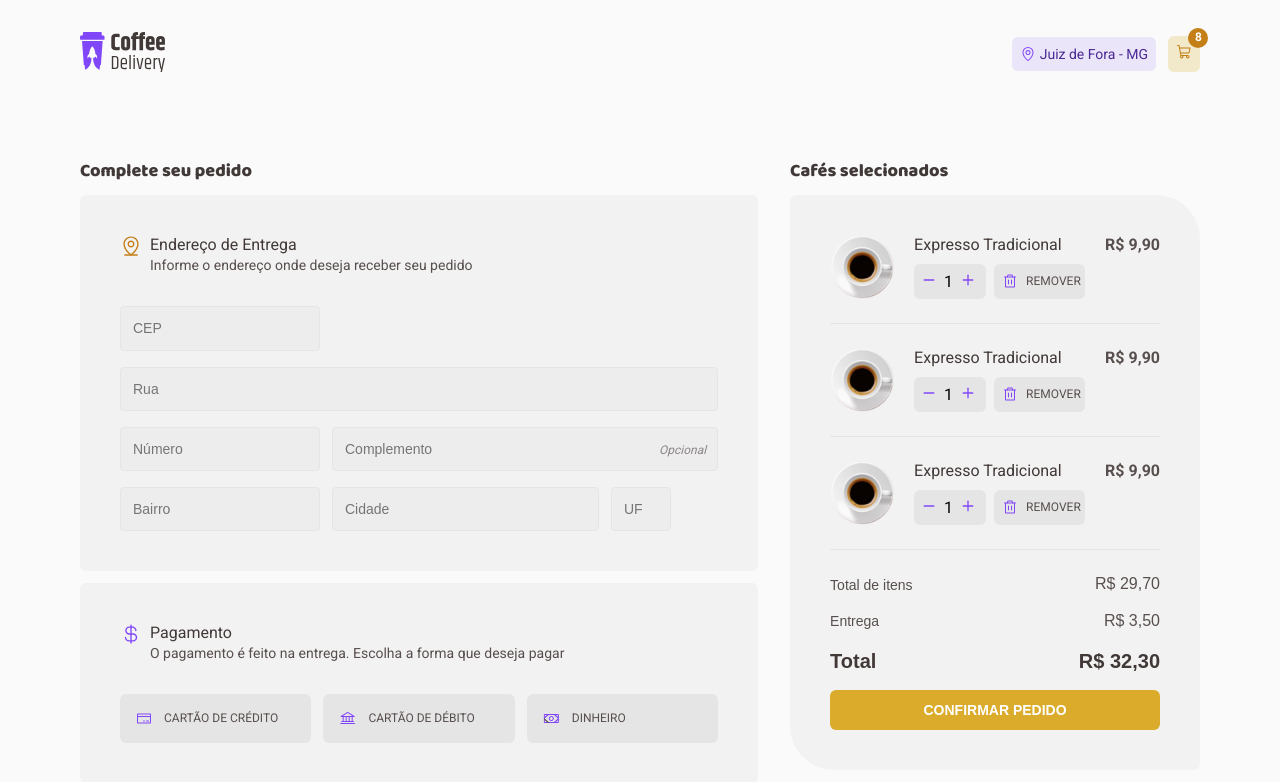
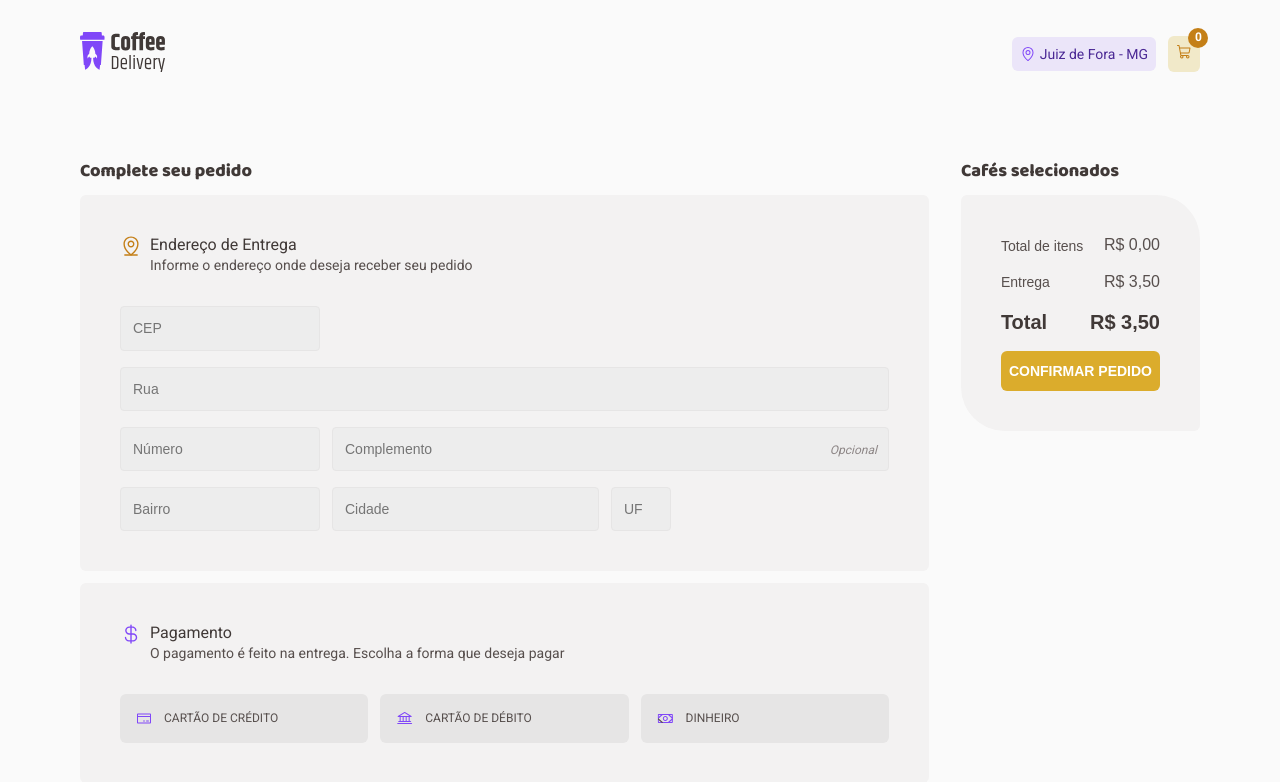
Before and after one commit to brunogoncalvesferreira/delivery_coffee, a React (Vite) app: page /checkout in a window 1280 px wide. Shown: the top 782 px of the page. Built offline with nearby package versions, Linux system fonts and the light colour scheme.

Commit message:
features adicionar, deletar itens carrinho

```diff
--- a/src/components/Header/index.tsx
+++ b/src/components/Header/index.tsx
@@ -2,8 +2,10 @@ import { HeaderContainer } from './style'
 import { MapPin, ShoppingCart } from '@phosphor-icons/react'
 import { NavLink } from 'react-router-dom'
 import logoCoffee from '../../assets/logo.svg'
+import { useCart } from '../../hooks/useCart'
 
 export function Header() {
+  const { itemsInCart } = useCart()
   return (
     <>
       <HeaderContainer>
@@ -18,7 +20,7 @@ export function Header() {
           </div>
           <NavLink to={'/checkout'}>
             <ShoppingCart />
-            <span>8</span>
+            <span>{itemsInCart}</span>
           </NavLink>
         </nav>
       </HeaderContainer>
--- a/src/contexts/CoffeeContext.tsx
+++ b/src/contexts/CoffeeContext.tsx
@@ -1,6 +1,33 @@
-import { ReactNode, createContext } from 'react'
+import { ReactNode, createContext, useEffect, useState } from 'react'
+import { DATABASE } from '../database/data'
 
-interface CartContextType {}
+export interface CartProps {
+  id: number
+  image: string
+  title: string
+  price: number
+  quantity: number
+}
+
+export interface ItemsProps {
+  id: number
+  image: string
+  title: string
+  description: string
+  price: number
+  quantity: number
+}
+
+interface CartContextType {
+  itemsInCart: number
+  cart: CartProps[]
+  items: ItemsProps[]
+  addToCart: (itemID: ItemsProps) => void
+  decrementItemCart: (itemID: ItemsProps) => void
+  sumItemsInCart: () => number
+  totalSumWithDelivery: () => number
+  removeAllQuantityOfItem: (id: number) => void
+}
 
 export const CoffeeContext = createContext({} as CartContextType)
 
@@ -9,7 +36,83 @@ interface CoffeeContextProviderProps {
 }
 
 export function CartContextProvider({ children }: CoffeeContextProviderProps) {
-  const contextValues = {}
+  const [cart, setCart] = useState<CartProps[]>([])
+  const [items, setItems] = useState<ItemsProps[]>([])
+
+  useEffect(() => {
+    setItems(DATABASE)
+  }, [])
+
+  function addToCart(itemID: ItemsProps) {
+    const existItemToCart = cart.find((item) => item.id === itemID.id)
+    if (existItemToCart) {
+      const updateCart = cart.map((items) => {
+        if (items.id === itemID.id) {
+          return {
+            ...items,
+            quantity: items.quantity + 1,
+          }
+        }
+        return items
+      })
+      setCart(updateCart)
+    } else {
+      const newItem = {
+        ...itemID,
+        quantity: 1,
+      }
+      setCart([...cart, newItem])
+    }
+  }
+
+  function decrementItemCart(itemID: ItemsProps) {
+    const existItemToCart = cart.find((item) => item.id === itemID.id)
+    if (existItemToCart?.quantity === 1) {
+      const updateCart = cart.filter((items) => items.id !== itemID.id)
+      setCart(updateCart)
+    } else {
+      const updateCart = cart.map((items) => {
+        if (items.id === itemID.id) {
+          return {
+            ...items,
+            quantity: items.quantity - 1,
+          }
+        }
+        return items
+      })
+      setCart(updateCart)
+    }
+  }
+
+  function removeAllQuantityOfItem(id: number) {
+    const updateCart = cart.filter((items) => {
+      return items.id !== id
+    })
+    setCart(updateCart)
+  }
+
+  const itemsInCart = cart.filter((items) => items).length
+
+  function sumItemsInCart() {
+    const sum = cart.reduce((acc, item) => acc + item.quantity * item.price, 0)
+    return sum
+  }
+
+  function totalSumWithDelivery() {
+    const priceDelivery = 3.5
+    return sumItemsInCart() + priceDelivery
+  }
+
+  const contextValues = {
+    cart,
+    items,
+    addToCart,
+    decrementItemCart,
+    itemsInCart,
+    sumItemsInCart,
+    totalSumWithDelivery,
+    removeAllQuantityOfItem,
+  }
 
   return (
     <CoffeeContext.Provider value={contextValues}>
--- a/src/pages/Checkout/components/CoffeeSelected/CoffeeSelected.tsx
+++ b/src/pages/Checkout/components/CoffeeSelected/CoffeeSelected.tsx
@@ -1,8 +1,9 @@
 import decrement from '../../../../assets/decrement.svg'
 import increment from '../../../../assets/increment.svg'
 import trash from '../../../../assets/trash.svg'
+import { useCart } from '../../../../hooks/useCart'
+import { CartProps } from '../../../../contexts/CoffeeContext'
 
-import coffee from '../../../../assets/coffee1.svg'
 import {
   ActionsBtn,
   ButtonsContainer,
@@ -11,29 +12,56 @@ import {
   CoffeeSelectedImg,
 } from './styles'
 
-export function CoffeeSelected() {
+interface CoffeeSelectedProps {
+  image: string
+  title: string
+  price: number
+  quantity: number
+  item: CartProps[]
+}
+
+export function CoffeeSelected({
+  item,
+  image,
+  title,
+  price,
+  quantity,
+}: CoffeeSelectedProps) {
+  const { addToCart, decrementItemCart, removeAllQuantityOfItem } = useCart()
+
+  function handleAddToCart() {
+    addToCart(item)
+  }
+
+  function handleRemoveCart() {
+    decrementItemCart(item)
+  }
+
+  function handleRemoverAllQuantityOfItem() {
+    removeAllQuantityOfItem(item.id)
+  }
   return (
     <Container>
-      <CoffeeSelectedImg src={coffee} alt="" />
+      <CoffeeSelectedImg src={image} alt="" />
       <CoffeeSelectedContainer>
-        <h4>Expresso Tradicional</h4>
+        <h4>{title}</h4>
         <ButtonsContainer>
           <ActionsBtn>
-            <button>
+            <button onClick={handleRemoveCart}>
               <img src={decrement} alt="" />
             </button>
-            <span>1</span>
-            <button>
+            <span>{quantity}</span>
+            <button onClick={handleAddToCart}>
               <img src={increment} alt="" />
             </button>
           </ActionsBtn>
-          <button className="trash">
+          <button onClick={handleRemoverAllQuantityOfItem} className="trash">
             <img src={trash} alt="" />
             Remover
           </button>
         </ButtonsContainer>
       </CoffeeSelectedContainer>
-      <strong>R$ 9,90</strong>
+      <strong>R$ {price.toFixed(2).replace('.', ',')}</strong>
     </Container>
   )
 }
--- a/src/pages/Checkout/components/CoffeeSelected/styles.ts
+++ b/src/pages/Checkout/components/CoffeeSelected/styles.ts
@@ -48,10 +48,11 @@ export const ButtonsContainer = styled.div`
     padding: 0.5rem;
     border: none;
     cursor: pointer;
-    width: 5.6875rem;
+    width: 6.6875rem;
 
     display: flex;
     align-items: center;
+    justify-content: center;
     gap: 0.5rem;
 
     font-family: 'Roboto', sans-serif;
@@ -64,12 +65,14 @@ export const ButtonsContainer = styled.div`
 
 export const ActionsBtn = styled.div`
   display: flex;
+  align-items: center;
+  justify-content: space-between;
   gap: 0.5rem;
 
   background: ${(props) => props.theme['base-button']};
   border-radius: 6px;
   padding: 0.5rem;
-  width: 4.5rem;
+  width: 5.5rem;
 
   button {
     background: transparent;
--- a/src/pages/Checkout/components/InfoValues/InfoValues.tsx
+++ b/src/pages/Checkout/components/InfoValues/InfoValues.tsx
@@ -1,11 +1,16 @@
+import { useCart } from '../../../../hooks/useCart'
 import { Container } from './styles'
 
 export function InfoValues() {
+  const { sumItemsInCart, totalSumWithDelivery } = useCart()
+
+  const totalItamsCart = sumItemsInCart()
+  const totalWithDelivery = totalSumWithDelivery()
   return (
     <Container>
       <div>
         <h3>Total de itens</h3>
-        <strong>R$ 29,70</strong>
+        <strong>R$ {totalItamsCart.toFixed(2).replace('.', ',')}</strong>
       </div>
 
       <div>
@@ -15,7 +20,7 @@ export function InfoValues() {
 
       <div className="total">
         <h3>Total</h3>
-        <strong>R$ 32,30</strong>
+        <strong>R$ {totalWithDelivery.toFixed(2).replace('.', ',')}</strong>
       </div>
 
       <button type="submit">CONFIRMAR PEDIDO</button>
--- a/src/pages/Checkout/index.tsx
+++ b/src/pages/Checkout/index.tsx
@@ -17,8 +17,10 @@ import money from '../../assets/money.svg'
 import { Inputs } from './components/Inputs/Inputs'
 import { CoffeeSelected } from './components/CoffeeSelected/CoffeeSelected'
 import { InfoValues } from './components/InfoValues/InfoValues'
+import { useCart } from '../../hooks/useCart'
 
 export function Checkout() {
+  const { cart } = useCart()
   return (
     <Container>
       <FormContainer
@@ -72,9 +74,16 @@ export function Checkout() {
         <ConfirmContainer>
           <h2>Cafés selecionados</h2>
           <SelectedOrders>
-            <CoffeeSelected />
-            <CoffeeSelected />
-            <CoffeeSelected />
+            {cart.map((item) => (
+              <CoffeeSelected
+                key={item.id}
+                image={item.image}
+                title={item.title}
+                quantity={item.quantity}
+                price={item.price}
+                item={item}
+              />
+            ))}
             <InfoValues />
           </SelectedOrders>
         </ConfirmContainer>
--- a/src/pages/Home/components/CardCoffee/index.tsx
+++ b/src/pages/Home/components/CardCoffee/index.tsx
@@ -9,8 +9,11 @@ import {
 import decrement from '../../../../assets/decrement.svg'
 import increment from '../../../../assets/increment.svg'
 import cart from '../../../../assets/btn-cart.svg'
+import { useCart } from '../../../../hooks/useCart'
+import { ItemsProps } from '../../../../contexts/CoffeeContext'
 
 interface CardCoffeeProps {
+  item: ItemsProps[]
   image: string
   title: string
   description: string
@@ -18,11 +21,22 @@ interface CardCoffeeProps {
 }
 
 export function CardCoffee({
+  item,
   image,
   title,
   description,
   price,
 }: CardCoffeeProps) {
+  const { addToCart, removeAllQuantityOfItem } = useCart()
+
+  function handleAddToCart() {
+    addToCart(item)
+  }
+
+  function handleRemoverAllQuantityOfItem() {
+    removeAllQuantityOfItem(item.id)
+  }
+
   return (
     <ContainerCardCoffee>
       <ImageCoffee src={image} alt={'Imagem do café' + title} />
@@ -35,11 +49,11 @@ export function CardCoffee({
         </strong>
 
         <ButtonsActions>
-          <button>
+          <button onClick={handleRemoverAllQuantityOfItem}>
             <img src={decrement} alt="Imagem sinal de menos" />
           </button>
           <input value={0} />
-          <button>
+          <button onClick={handleAddToCart}>
             <img src={increment} alt="Imagem sinal de mais" />
           </button>
         </ButtonsActions>
--- a/src/pages/Home/index.tsx
+++ b/src/pages/Home/index.tsx
@@ -12,9 +12,10 @@ import {
 import image from '../../assets/image.svg'
 import { CardCoffee } from './components/CardCoffee/index'
 
-import { DATABASE } from '../../database/data'
+import { useCart } from '../../hooks/useCart'
 
 export function Home() {
+  const { items } = useCart()
   return (
     <Container>
       <Main>
@@ -37,9 +38,10 @@ export function Home() {
         <h2>Nossos cafés</h2>
 
         <ContainerCoffee>
-          {DATABASE.map((coffee) => (
+          {items.map((coffee) => (
             <CardCoffee
               key={coffee.id}
+              item={coffee}
               title={coffee.title}
               image={coffee.image}
               price={coffee.price}
```
